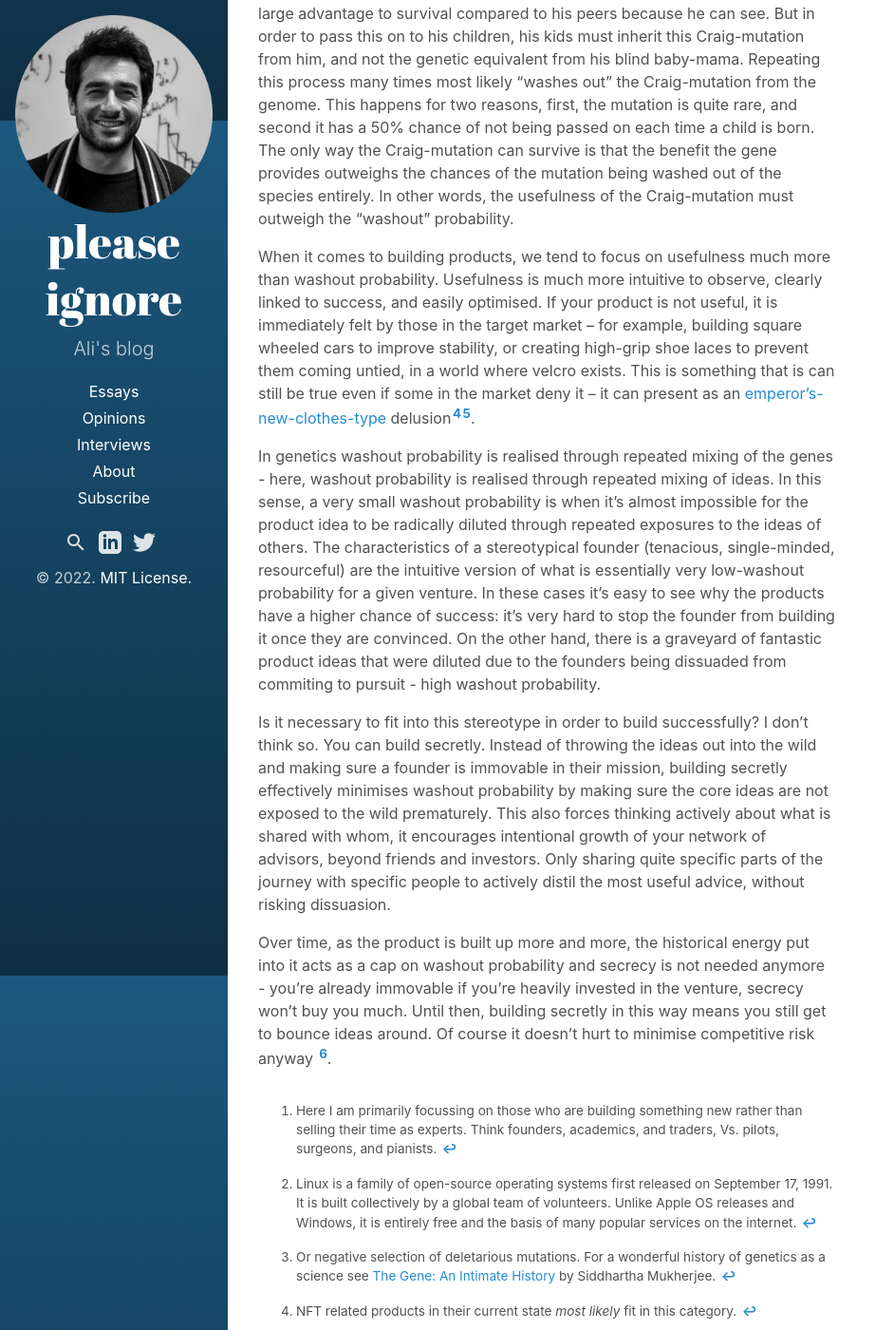
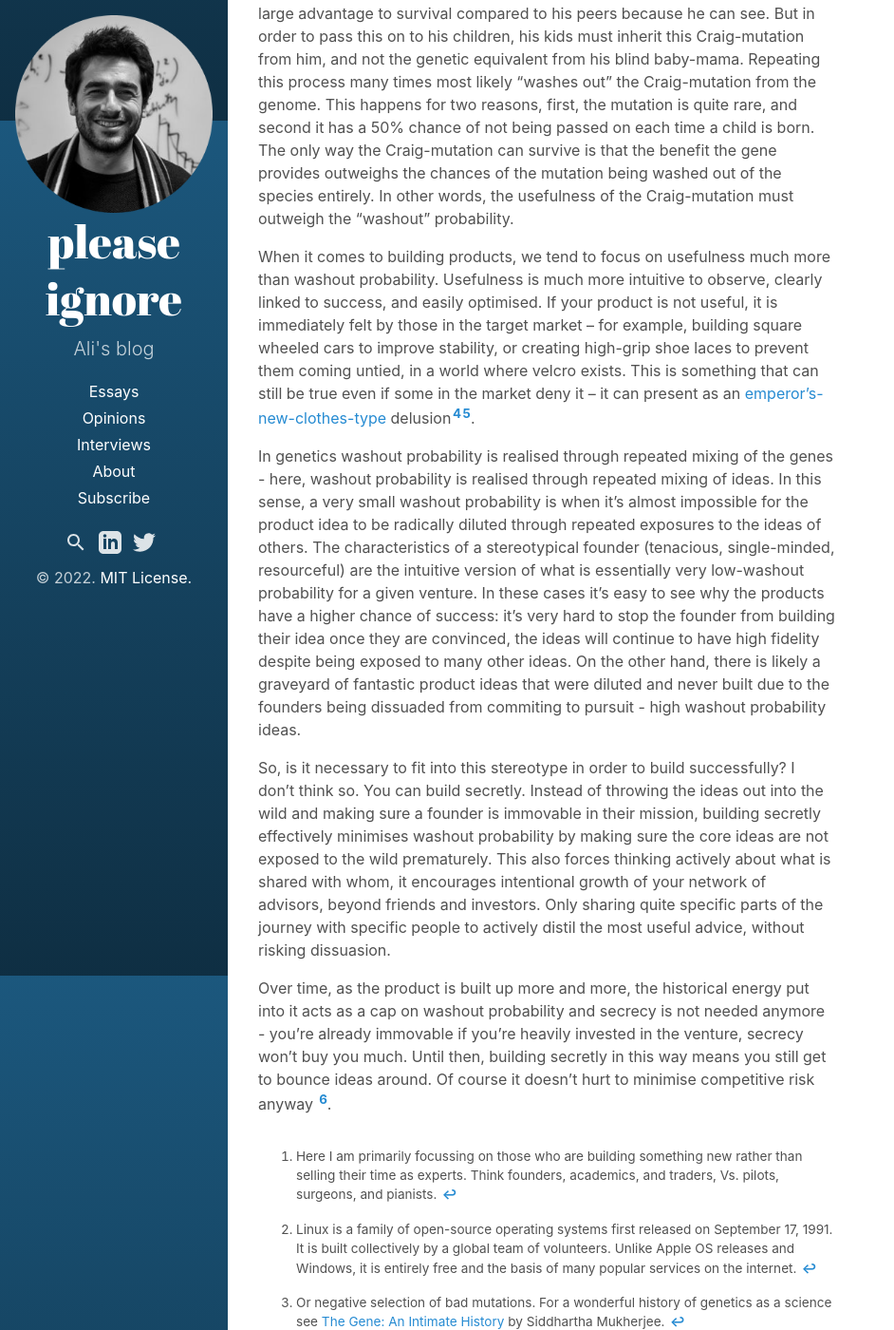
Before and after one commit to alfarzan/plsignore.com, a Jekyll site: the page built from _posts/2022-08-14-build-secretly.md, in a window 1280 px wide and 1400 px high, scrolled down 773 px. Shown: the whole window at 95% size, without its empty margins (0-942 px from the left). Built offline with Jekyll 4.4.1, drawn with Linux system fonts in a browser that asks for light colours.

Commit message:
Update 2022-08-14-build-secretly.md

```diff
--- a/_posts/2022-08-14-build-secretly.md
+++ b/_posts/2022-08-14-build-secretly.md
@@ -11,11 +11,11 @@ Intuitively, total secrecy shuts out a very powerful tool: the insights of other
 
 In biology, natural selection needs two elements: genetic mutations (i.e., a change) and environmental selection of beneficial changes[^3]. These are necessary conditions but not sufficient. Not only does a beneficial mutation need to be useful and get selected, but it must also be able to get fixed in the population and not get washed out. To see what this means, consider a one-eyed alien (call him Craig) in a colony of naturally blind aliens. Craig has a very large advantage to survival compared to his peers because he can see. But in order to pass this on to his children, his kids must inherit this Craig-mutation from him, and not the genetic equivalent from his blind baby-mama. Repeating this process many times most likely "washes out" the Craig-mutation from the genome. This happens for two reasons, first, the mutation is quite rare, and second it has a 50% chance of not being passed on each time a child is born. The only way the Craig-mutation can survive is that the benefit the gene provides outweighs the chances of the mutation being washed out of the species entirely. In other words, the usefulness of the Craig-mutation must outweigh the "washout" probability.
 
-When it comes to building products, we tend to focus on usefulness much more than washout probability. Usefulness is much more intuitive to observe, clearly linked to success, and easily optimised. If your product is not useful, it is immediately felt by those in the target market -- for example, building square wheeled cars to improve stability, or creating high-grip shoe laces to prevent them coming untied, in a world where velcro exists. This is something that is can still be true even if some in the market deny it -- it can present as an [emperor's-new-clothes-type](https://en.wikipedia.org/wiki/The_Emperor%27s_New_Clothes#Plot) delusion[^4][^5].
+When it comes to building products, we tend to focus on usefulness much more than washout probability. Usefulness is much more intuitive to observe, clearly linked to success, and easily optimised. If your product is not useful, it is immediately felt by those in the target market -- for example, building square wheeled cars to improve stability, or creating high-grip shoe laces to prevent them coming untied, in a world where velcro exists. This is something that can still be true even if some in the market deny it -- it can present as an [emperor's-new-clothes-type](https://en.wikipedia.org/wiki/The_Emperor%27s_New_Clothes#Plot) delusion[^4][^5].
 
-In genetics washout probability is realised through repeated mixing of the genes - here, washout probability is realised through repeated mixing of ideas. In this sense, a very small washout probability is when it's almost impossible for the product idea to be radically diluted through repeated exposures to the ideas of others. The characteristics of a stereotypical founder (tenacious, single-minded, resourceful) are the intuitive version of what is essentially very low-washout probability for a given venture. In these cases it's easy to see why the products have a higher chance of success: it's very hard to stop the founder from building it once they are convinced. On the other hand, there is a graveyard of fantastic product ideas that were diluted due to the founders being dissuaded from commiting to pursuit - high washout probability.
+In genetics washout probability is realised through repeated mixing of the genes - here, washout probability is realised through repeated mixing of ideas. In this sense, a very small washout probability is when it's almost impossible for the product idea to be radically diluted through repeated exposures to the ideas of others. The characteristics of a stereotypical founder (tenacious, single-minded, resourceful) are the intuitive version of what is essentially very low-washout probability for a given venture. In these cases it's easy to see why the products have a higher chance of success: it's very hard to stop the founder from building their idea once they are convinced, the ideas will continue to have high fidelity despite being exposed to many other ideas. On the other hand, there is likely a graveyard of fantastic product ideas that were diluted and never built due to the founders being dissuaded from commiting to pursuit - high washout probability ideas.
 
-Is it necessary to fit into this stereotype in order to build successfully? I don't think so. You can build secretly. Instead of throwing the ideas out into the wild and making sure a founder is immovable in their mission, building secretly effectively minimises washout probability by making sure the core ideas are not exposed to the wild prematurely. This also forces thinking actively about what is shared with whom, it encourages intentional growth of your network of advisors, beyond friends and investors. Only sharing quite specific parts of the journey with specific people to actively distil the most useful advice, without risking dissuasion.
+So, is it necessary to fit into this stereotype in order to build successfully? I don't think so. You can build secretly. Instead of throwing the ideas out into the wild and making sure a founder is immovable in their mission, building secretly effectively minimises washout probability by making sure the core ideas are not exposed to the wild prematurely. This also forces thinking actively about what is shared with whom, it encourages intentional growth of your network of advisors, beyond friends and investors. Only sharing quite specific parts of the journey with specific people to actively distil the most useful advice, without risking dissuasion.
 
 Over time, as the product is built up more and more, the historical energy put into it acts as a cap on washout probability and secrecy is not needed anymore - you're already immovable if you're heavily invested in the venture, secrecy won't buy you much. Until then, building secretly in this way means you still get to bounce ideas around. Of course it doesn't hurt to minimise competitive risk anyway [^6].
 
@@ -23,7 +23,7 @@ Over time, as the product is built up more and more, the historical energy put i
 
 [^2]: Linux is a family of open-source operating systems first released on September 17, 1991. It is built collectively by a global team of volunteers. Unlike Apple OS releases and Windows, it is entirely free and the basis of many popular services on the internet.
 
-[^3]: Or negative selection of deletarious mutations. For a wonderful history of genetics as a science see [The Gene: An Intimate History](https://en.wikipedia.org/wiki/The_Gene:_An_Intimate_History) by Siddhartha Mukherjee.
+[^3]: Or negative selection of bad mutations. For a wonderful history of genetics as a science see [The Gene: An Intimate History](https://en.wikipedia.org/wiki/The_Gene:_An_Intimate_History) by Siddhartha Mukherjee.
 
 [^4]: NFT related products in their current state _most likely_ fit in this category.
 
```
